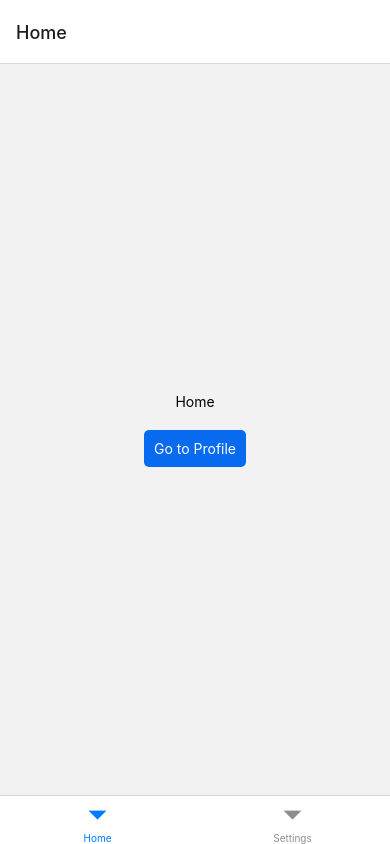
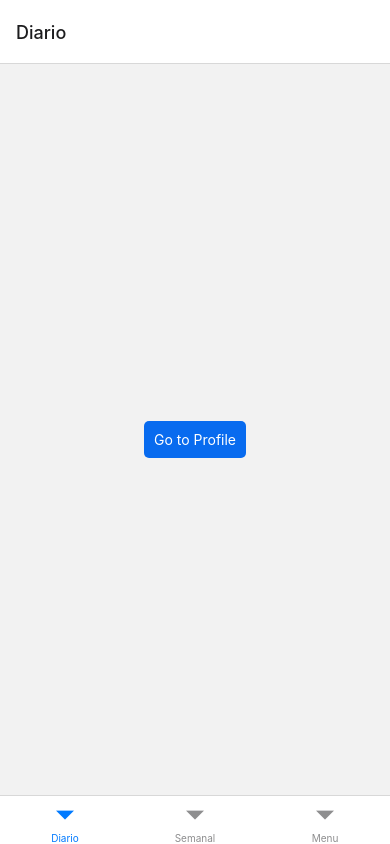
Before and after one commit to ariel151515/Flextonica-F, a React Native app in the folder Flextonica/: screen /Diario in a window 390 px wide. Built offline with nearby package versions, Linux system fonts and the light colour scheme.

Commit message:
Funciona ok

```diff
--- a/Flextonica/src/navigation/AppNavigator.tsx
+++ b/Flextonica/src/navigation/AppNavigator.tsx
@@ -3,36 +3,22 @@ import { NavigationContainer } from '@react-navigation/native';
 import { createStackNavigator, StackNavigationProp } from '@react-navigation/stack';
 
 // Screens
-import HomeScreen from '../screen/Home';
-import SettingScreen from '../screen/Setting';
-import PerfilScreen from '../screen/Perfil';
+import DiarioScreen from '../screen/DiarioScreen';
+import SemanalScreen from '../screen/SemanalScreen';
+import PortadaScreen from '../screen/PortadaScreen';
 
 // TabNavigator
 import TabNavigator from './TabNavigator';
 
-// Define the type for the stack navigator's parameters
-type RootStackParamList = {
-  Tabs: undefined;
-  Home: undefined;
-  Setting: undefined;
-  Perfil: undefined;
-};
-
 // Create the stack navigator
-const Stack = createStackNavigator<RootStackParamList>();
+const Stack = createStackNavigator();
 
 const AppNavigator: React.FC = () => {
   return (
     <NavigationContainer>
       <Stack.Navigator>
-        <Stack.Screen
-          name="Tabs"
-          component={TabNavigator}
-          options={{ headerShown: false }}
-        />
-        <Stack.Screen name="Home" component={HomeScreen} />
-        <Stack.Screen name="Setting" component={SettingScreen} />
-        <Stack.Screen name="Perfil" component={PerfilScreen} />
+        <Stack.Screen name="Tabs" component={TabNavigator}  options={{ headerShown: false }} />
+        <Stack.Screen name="Portada" component={PortadaScreen} options={{ headerShown: false }}/>
       </Stack.Navigator>
     </NavigationContainer>
   );
--- a/Flextonica/src/navigation/TabNavigator.jsx
+++ /dev/null
@@ -1,18 +0,0 @@
-import { View, Text } from 'react-native'
-import { createBottomTabNavigator } from '@react-navigation/bottom-tabs';
-
-import HomeScreen from '../screen/Home'
-import SettingScreen from '../screen/Setting'
-
-const Tab = createBottomTabNavigator();
-
-const TabNavigator = () => {
-  return (
-    <Tab.Navigator>
-      <Tab.Screen name="Home" component={HomeScreen} />
-      <Tab.Screen name="Settings" component={SettingScreen} />
-    </Tab.Navigator>
-  )
-}
-
-export default TabNavigator
--- /dev/null
+++ b/Flextonica/src/navigation/TabNavigator.tsx
@@ -0,0 +1,20 @@
+import { View, Text } from 'react-native'
+import { createBottomTabNavigator } from '@react-navigation/bottom-tabs';
+
+import DiarioScreen from '../screen/DiarioScreen'
+import SemanalScreen from '../screen/SemanalScreen'
+import MenuScreen from '../screen/MenuScreen'
+
+const Tab = createBottomTabNavigator();
+
+const TabNavigator: React.FC = () => {
+  return (
+    <Tab.Navigator>
+      <Tab.Screen name="Diario" component={DiarioScreen} />
+      <Tab.Screen name="Semanal" component={SemanalScreen} />
+      <Tab.Screen name="Menu" component={MenuScreen} />
+    </Tab.Navigator>
+  )
+}
+
+export default TabNavigator
--- /dev/null
+++ b/Flextonica/src/screen/DiarioScreen.tsx
@@ -0,0 +1,35 @@
+import React from 'react';
+import { View, Text, TouchableOpacity, StyleSheet } from 'react-native';
+import { useNavigation, NavigationProp } from '@react-navigation/native';
+import { StackNavigationProp } from '@react-navigation/stack';
+
+
+const DiarioScreen: React.FC = () => {
+  const navigation = useNavigation();
+  return (
+    <View style={styles.container}>
+      <TouchableOpacity style={styles.button} onPress={() => navigation.navigate('Portada')}>
+        <Text style={styles.buttonText}>Go to Profile</Text>
+      </TouchableOpacity>
+    </View>
+  );
+}
+
+const styles = StyleSheet.create({
+  container: {
+    flex: 1,
+    justifyContent: 'center',
+    alignItems: 'center',
+  },
+  button: {
+    marginTop: 20,
+    padding: 10,
+    backgroundColor: '#086BEF',
+    borderRadius: 5,
+  },
+  buttonText: {
+    color: '#fff',
+  },
+});
+
+export default DiarioScreen;
--- /dev/null
+++ b/Flextonica/src/screen/MenuScreen.tsx
@@ -0,0 +1,33 @@
+import React from 'react';
+import { View, Text, TouchableOpacity, StyleSheet } from 'react-native';
+import { useNavigation, NavigationProp } from '@react-navigation/native';
+import { StackNavigationProp } from '@react-navigation/stack';
+
+
+const MenuScreen: React.FC = () => {
+  const navigation = useNavigation();
+  return (
+    <View style={styles.container}>
+      <Text>Menu Screen</Text>
+    </View>
+  );
+}
+
+const styles = StyleSheet.create({
+  container: {
+    flex: 1,
+    justifyContent: 'center',
+    alignItems: 'center',
+  },
+  button: {
+    marginTop: 20,
+    padding: 10,
+    backgroundColor: '#086BEF',
+    borderRadius: 5,
+  },
+  buttonText: {
+    color: '#fff',
+  },
+});
+
+export default MenuScreen;
--- a/Flextonica/src/screen/Perfil.tsx
+++ b/Flextonica/src/screen/PerfilScreen.tsx
@@ -1,7 +1,7 @@
 import React from 'react';
 import { View, Text, StyleSheet } from 'react-native';
 
-const Perfil: React.FC = () => {
+const PerfilScreen: React.FC = () => {
   return (
     <View style={styles.container}>
       <Text>Perfil</Text>
@@ -17,4 +17,4 @@ const styles = StyleSheet.create({
   },
 });
 
-export default Perfil;
+export default PerfilScreen;
--- a/Flextonica/src/screen/Home.tsx
+++ b/Flextonica/src/screen/PortadaScreen.tsx
@@ -3,27 +3,12 @@ import { View, Text, TouchableOpacity, StyleSheet } from 'react-native';
 import { useNavigation, NavigationProp } from '@react-navigation/native';
 import { StackNavigationProp } from '@react-navigation/stack';
 
-// Define your stack navigator type
-type RootStackParamList = {
-  Home: undefined;
-  Perfil: undefined;
-};
 
-// Type for navigation prop
-type HomeScreenNavigationProp = NavigationProp<RootStackParamList, 'Home'>;
-
-const Home: React.FC = () => {
-  const navigation = useNavigation<HomeScreenNavigationProp>();
-
+const PortadaScreen: React.FC = () => {
+  const navigation = useNavigation();
   return (
     <View style={styles.container}>
-      <Text>Home</Text>
-      <TouchableOpacity
-        style={styles.button}
-        onPress={() => navigation.navigate('Perfil')}
-      >
-        <Text style={styles.buttonText}>Go to Profile</Text>
-      </TouchableOpacity>
+      <Text>Portada Screen</Text>
     </View>
   );
 }
@@ -45,4 +30,4 @@ const styles = StyleSheet.create({
   },
 });
 
-export default Home;
+export default PortadaScreen;
--- a/Flextonica/src/screen/Setting.tsx
+++ b/Flextonica/src/screen/SemanalScreen.tsx
@@ -1,7 +1,7 @@
 import React from 'react';
 import { View, Text, StyleSheet } from 'react-native';
 
-const Setting: React.FC = () => {
+const SemanalScreen: React.FC = () => {
   return (
     <View style={styles.container}>
       <Text>Setting</Text>
@@ -17,4 +17,4 @@ const styles = StyleSheet.create({
   },
 });
 
-export default Setting;
+export default SemanalScreen;
```
Also changed, not shown: Flextonica/src/screen/AlimentosScreen.tsx (added, +33 -0 lines), Flextonica/src/screen/NutricionScreen.tsx (added, +33 -0 lines), Flextonica/src/screen/ObjetivosScreen.tsx (added, +33 -0 lines), Flextonica/src/screen/SeguimientoScreen.tsx (added, +33 -0 lines), Flextonica/assets/portada.png (added).
